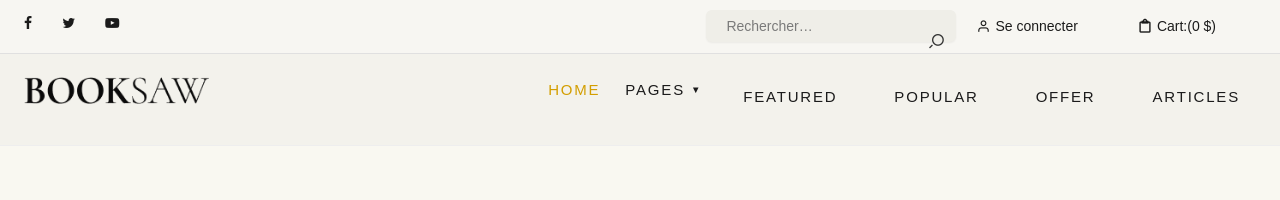
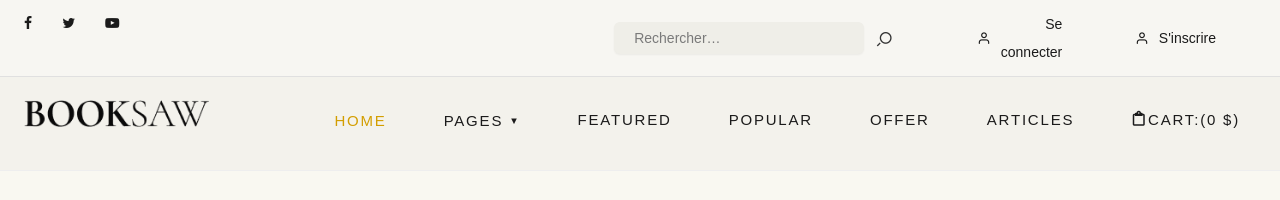
Before and after one commit to Max-Schaekels/haelya, an Angular app in the folder frontend/haelya-front/: page / in a window 1280 px wide. Shown: the top 200 px of the page. Built offline with nearby package versions, Linux system fonts and the light colour scheme.

Commit message:
fix(auth): correction du login + affichage dynamique du header selon connexion

```diff
--- a/frontend/haelya-front/src/app/core/services/auth.service.ts
+++ b/frontend/haelya-front/src/app/core/services/auth.service.ts
@@ -32,7 +32,7 @@ export class AuthService {
   constructor() { }
 
   login(login : Login){
-    return this._http.post<{ token: string}>(`${this._apiUrl}/Auth/Login`, {login})
+    return this._http.post<{ token: string}>(`${this._apiUrl}/Auth/Login`, login)
   }
 
   register( register : Register){
--- a/frontend/haelya-front/src/app/pages/auth/login/login.component.ts
+++ b/frontend/haelya-front/src/app/pages/auth/login/login.component.ts
@@ -30,8 +30,10 @@ export class LoginComponent {
 
   onSubmit() {
     if (this.loginForm.invalid) return;
-    const { email, password } = this.loginForm.value;
-    const userLogin: Login = { Email: email, Password: password };
+    const userLogin: Login = {
+      Email: this.loginForm.get('email')?.value,
+      Password: this.loginForm.get('password')?.value
+    };
     this.authService.login(userLogin).subscribe({
       next: ({ token }) => {
         this.authService.saveAuth(token);
--- a/frontend/haelya-front/src/app/shared/components/header/header.component.html
+++ b/frontend/haelya-front/src/app/shared/components/header/header.component.html
@@ -21,17 +21,32 @@
                     <div class="right-element">
 
 
-                        <div class="search-bar">
+                        <div class="search-bar for-buy">
                             <form role="search" method="get" class="search-box">
-                                <input class="search-input" type="search" placeholder="Rechercher…" />
+                                <input class="search-input for-buy" type="search" placeholder="Rechercher…" />
                                 <button type="submit" class="search-button">
                                     <i class="icon icon-search"></i>
                                 </button>
                             </form>
                         </div>
+                        @if (!authService.isConnected()) {
+                        <a routerLink="/login" class="user-account for-buy"><i class="icon icon-user"></i><span>Se
+                                connecter</span></a>
+                        <a routerLink="/register" class="user-account for-buy"><i
+                                class="icon icon-user"></i><span>S'inscrire</span></a>
+                        }
+                        @if (authService.isConnected()) {
+                        <div class="user-account user-greeting for-buy">
+                            Bonjour, <a routerLink="/profil"><span>prenom</span></a>
+                        </div>
+                        <a (click)="logout()" class="user-account logout">Déconnexion</a>
+                        }
 
-                        <a routerLink="/login" class="user-account for-buy"><i class="icon icon-user"></i><span>Se connecter</span></a>
-                        <a href="#" class="cart for-buy"><i class="icon icon-clipboard"></i><span>Cart:(0 $)</span></a>
+                        @if (authService.isAdmin()) {
+                        <a routerLink="/admin" class="user-account for-buy"><span>Dashboard Admin</span></a>
+                        }
+
+
 
 
                     </div><!--top-right-->
@@ -57,8 +72,8 @@
                     <nav id="navbar" class="position-relative">
                         <div class="main-menu stellarnav" [class.active]="isMenuOpen">
                             <ul class="menu-list">
-                                <li class="menu-item active"><a href="#home">Home</a></li>
-                                <li class="menu-item has-sub" (mouseenter)="showDropdown('pages')"
+                                <li class="menu-item active nav-link"><a href="#home">Home</a></li>
+                                <li class="menu-item has-sub nav-link" (mouseenter)="showDropdown('pages')"
                                     (mouseleave)="hideDropdown('pages')" [class.open]="isDropdownOpen === 'pages'">
                                     <a href="#pages">Pages</a>
 
@@ -73,6 +88,8 @@
                                 <li class="menu-item"><a href="#popular-books" class="nav-link">Popular</a></li>
                                 <li class="menu-item"><a href="#special-offer" class="nav-link">Offer</a></li>
                                 <li class="menu-item"><a href="#latest-blog" class="nav-link">Articles</a></li>
+                                <li class="menu-item"><a href="#" class="cart for-buy nav-link"><i
+                                            class="icon icon-clipboard"></i><span>Cart:(0 $)</span></a></li>
                             </ul>
                         </div>
                         <div class="hamburger" [class.active]="isMenuOpen" (click)="toggleMenu()">
--- a/frontend/haelya-front/src/app/shared/components/header/header.component.scss
+++ b/frontend/haelya-front/src/app/shared/components/header/header.component.scss
@@ -106,6 +106,7 @@
     }
 
     .search-button {
+      margin-top: 1px;
       background-color: transparent;
       border: none;
       padding: 0;
@@ -319,3 +320,37 @@
     }
   }
 }
+
+.user-greeting {
+  display: inline-block;
+  margin-right: 1rem;
+  font-weight: 500;
+
+  a {
+    color: #000;
+    text-decoration: none;
+    margin-left: 0.3rem;
+
+    &:hover {
+      color: #e2b842; // couleur dorée Booksaw
+    }
+  }
+}
+
+.user-account {
+  margin-left: 0.8rem;
+  font-weight: 500;
+  cursor: default;
+
+  &.logout {
+    cursor: pointer;
+
+    &:hover {
+      color: #e2b842;
+    }
+  }
+
+  span {
+    padding-left: 0.3rem;
+  }
+}
--- a/frontend/haelya-front/src/app/shared/components/header/header.component.ts
+++ b/frontend/haelya-front/src/app/shared/components/header/header.component.ts
@@ -1,6 +1,7 @@
-import { Component, ElementRef, HostListener, ViewChild } from '@angular/core';
+import { Component, ElementRef, HostListener, inject, ViewChild } from '@angular/core';
 import { StickyHeaderDirective } from '../../directives/sticky-header.directive';
 import { RouterLink } from '@angular/router';
+import { AuthService } from '../../../core/services/auth.service';
 
 @Component({
   selector: 'app-header',
@@ -12,6 +13,7 @@ export class HeaderComponent {
   isMenuOpen: boolean = false;
   isSearchActive: boolean = false;
   isDropdownOpen: string | null = null;
+  public authService : AuthService = inject(AuthService);
 
   @ViewChild('searchInput') searchInput!: ElementRef;
 
@@ -55,4 +57,8 @@ export class HeaderComponent {
     }
   }
 
+  logout():void{
+    this.authService.logout();
+  }
+
 }
```
Also changed, not shown: 1 other file (tests, documents, lock files or other folders).
